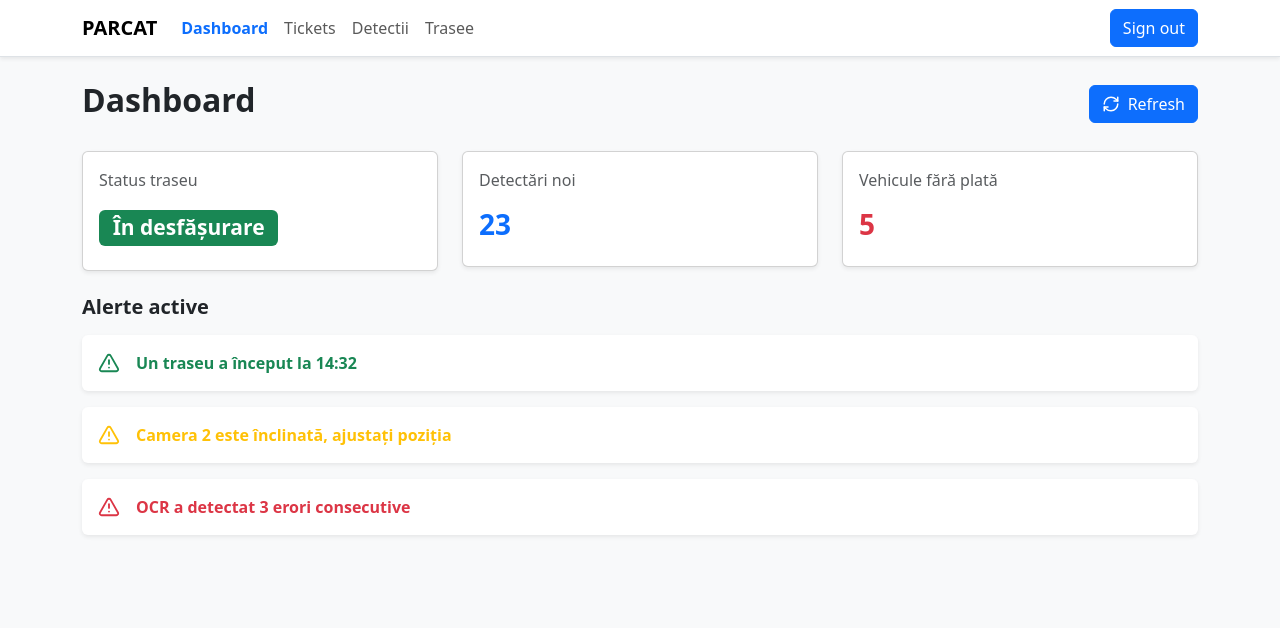
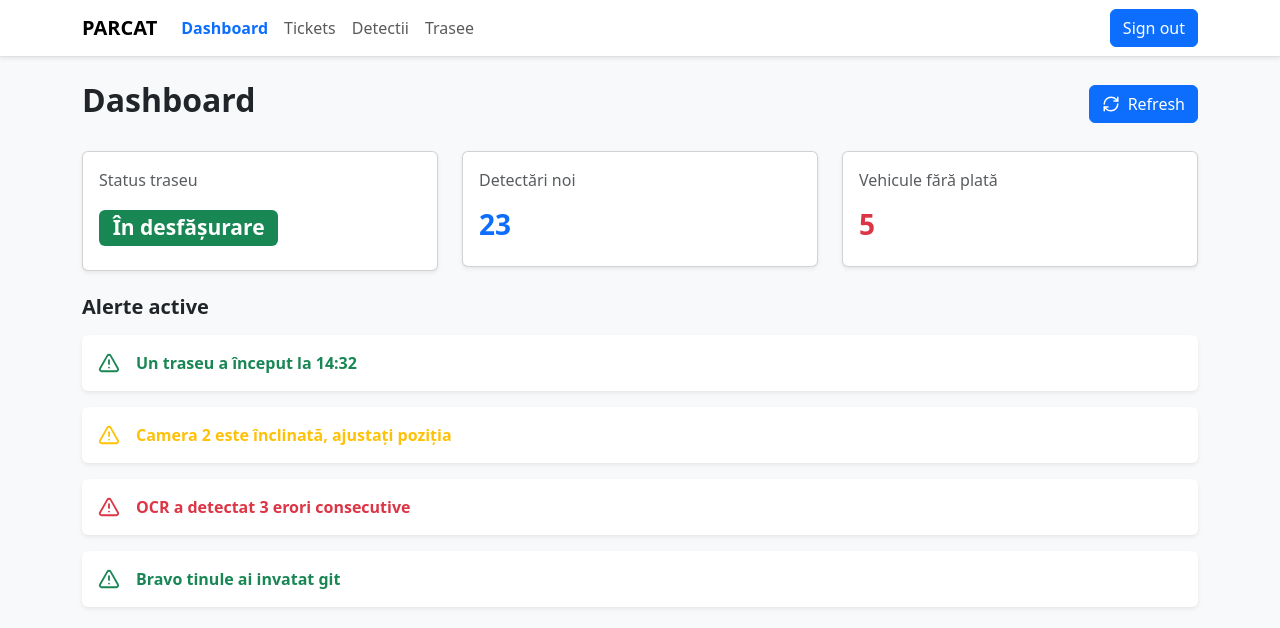
Before and after one commit to alexandruont/WebAppPARCAT, a Next.js app: page /dashboard in a window 1280 px wide. Shown: the top 628 px of the page. Built offline with nearby package versions, Linux system fonts and the light colour scheme.

Commit message:
tutorial

```diff
--- a/app/dashboard/page.js
+++ b/app/dashboard/page.js
@@ -18,7 +18,8 @@ export default function Dashboard() {
     const simulatedAlerts = [
       { id: 1, type: "success", msg: "Un traseu a început la 14:32" },
       { id: 2, type: "warning", msg: "Camera 2 este înclinată, ajustați poziția" },
-      { id: 3, type: "danger", msg: "OCR a detectat 3 erori consecutive" }
+      { id: 3, type: "danger", msg: "OCR a detectat 3 erori consecutive" },
+      { id: 4, type: "success", msg:"Bravo tinule ai invatat git"}
     ];
     setAlerts(simulatedAlerts);
     setTraseuActive(true);
```
